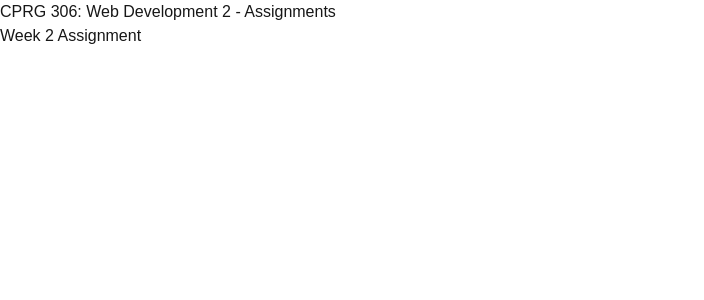
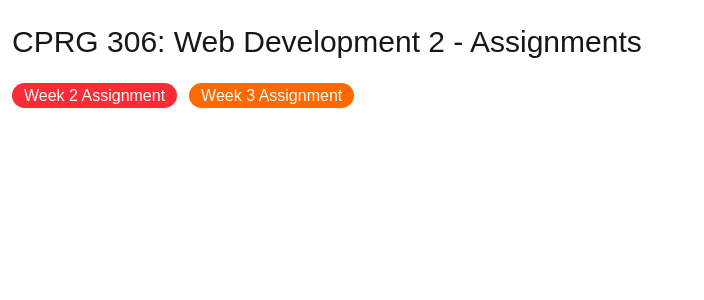
Before and after one commit to SueAtSAIT/cprg306-assignments, a Next.js app: page / in a window 1280 px wide. Shown: the top 300 px of the page, without its empty margins (0-704 px from the left). Built offline with nearby package versions, Linux system fonts and the light colour scheme.

Commit message:
Adds week3 link to home page, with link styling; adds link back to home on week2 page

```diff
--- a/app/page.js
+++ b/app/page.js
@@ -3,8 +3,19 @@ import Link from "next/link";
 export default function Page() {
   return (
     <main>
-      <h1>CPRG 306: Web Development 2 - Assignments</h1>
-      <Link href="./week-2/">Week 2 Assignment</Link>
+      <h1 className="text-3xl mx-3 my-6">
+        CPRG 306: Web Development 2 - Assignments
+      </h1>
+      <Link
+        href="./week-2/"
+        className="bg-red-500 px-3 py-1 mx-3 text-white rounded-full">
+        Week 2 Assignment
+      </Link>
+      <Link
+        href="./week-3/"
+        className="bg-orange-500 px-3 py-1 text-white rounded-full">
+        Week 3 Assignment
+      </Link>
     </main>
   );
 }
--- a/app/week-2/page.js
+++ b/app/week-2/page.js
@@ -1,10 +1,13 @@
 import StudentInfo from "./student-info";
+
+import Link from "next/link";
 
 export default function Page() {
   return (
     <main>
       <h1>Shopping List</h1>
       <StudentInfo />
+      <Link href="../.">Back to home page...</Link>
     </main>
   );
 }
--- a/app/week-2/student-info.js
+++ b/app/week-2/student-info.js
@@ -9,6 +9,7 @@ export default function StudentInfo() {
         </li>
         <li>
           <Link
+            className="hover:font-semibold"
             target="_blank"
             href="https://github.com/SueAtSAIT/cprg306-assignments">
             My SueAtSAIT GitHub Repo for cprg306 Assignments
```
